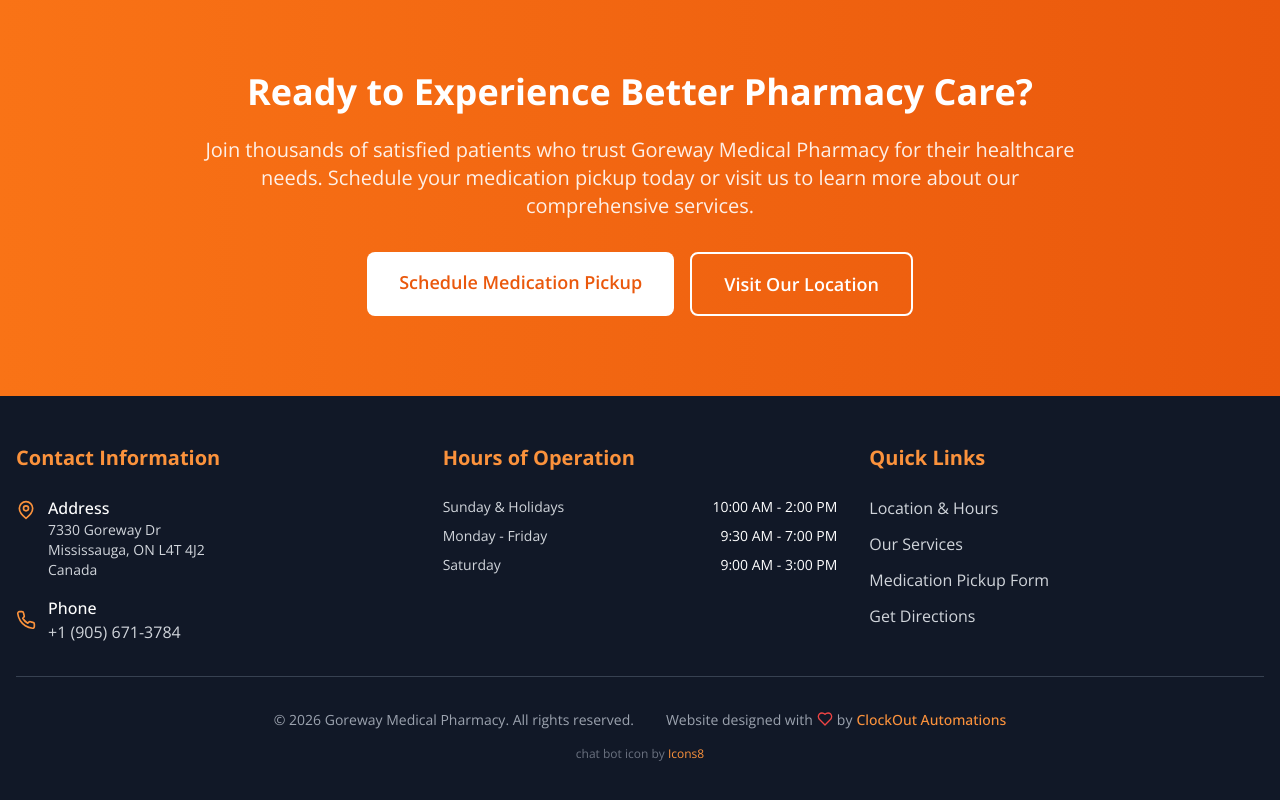
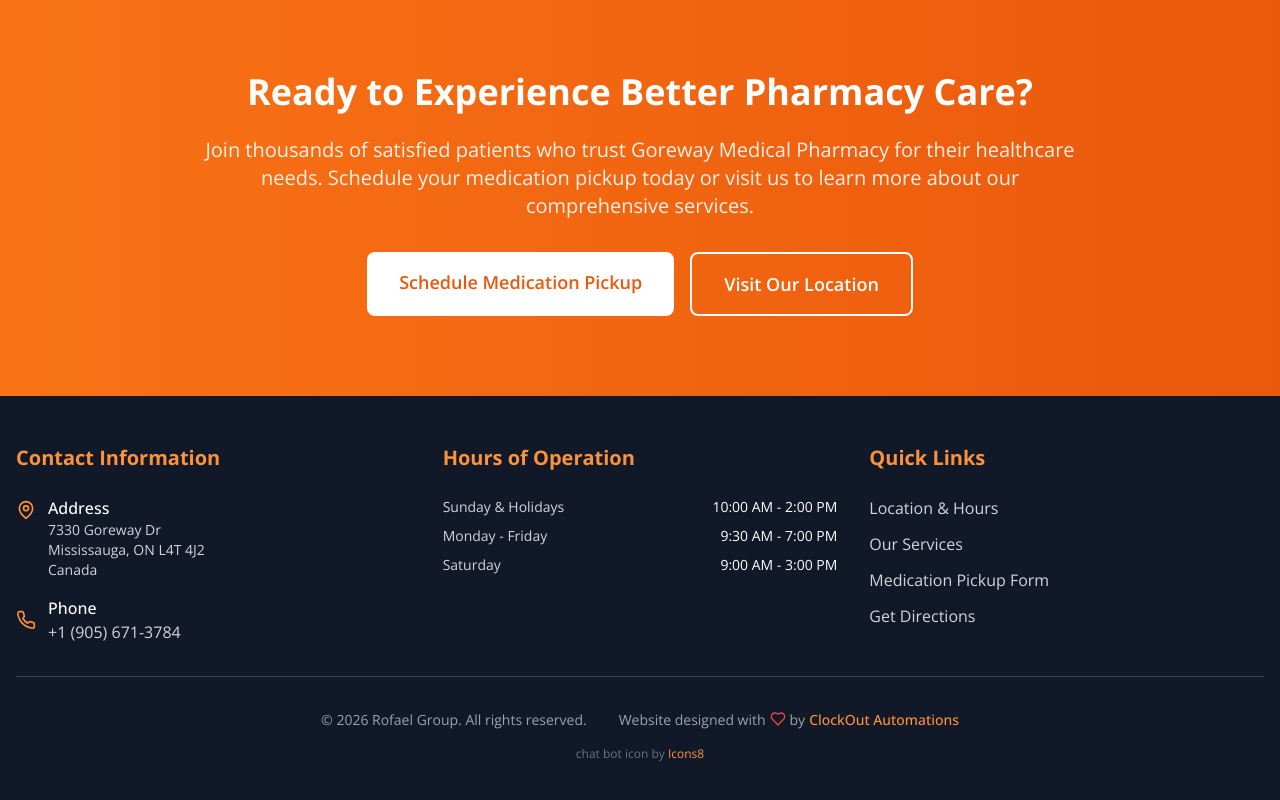
Before and after one commit to goatandsheep/rofael-pharmacy, a React (Vite) app: page / in a window 1280 px wide. Shown: the part 1729-2529 px from the top of the page. Built offline with nearby package versions, Linux system fonts and the light colour scheme.

Commit message:
added rofael group

```diff
--- a/src/components/Footer.tsx
+++ b/src/components/Footer.tsx
@@ -7,6 +7,7 @@
   const pharmacyPostal = isMaltonDomain ? 'L4V 1P1' : 'L4T 4J2';
   const pharmacyPhone = isMaltonDomain ? '+1 (905) 678-6870' : '+1 (905) 671-3784';
   const pharmacyPhoneCompact = isMaltonDomain ? '+19056786870' : '+19056713784';
+  const pharmacyMapLink = isMaltonDomain ? 'https://maps.app.goo.gl/LLk9hmoM38muKtzYA' : 'https://maps.app.goo.gl/Ru8ESUU62a1vQzrj6';
   const currentYear = new Date().getFullYear();
 
   const regularHoursMalton = [
@@ -81,7 +82,7 @@
               <a href="/pickup-form" className="block text-gray-300 hover:text-orange-400 transition-colors duration-200">
                 Medication Pickup Form
               </a>
-              <a href="https://maps.app.goo.gl/Ru8ESUU62a1vQzrj6" target="_blank" rel="noopener noreferrer" className="block text-gray-300 hover:text-orange-400 transition-colors duration-200">
+              <a href={pharmacyMapLink} target="_blank" rel="noopener noreferrer" className="block text-gray-300 hover:text-orange-400 transition-colors duration-200">
                 Get Directions
               </a>
             </div>
@@ -91,7 +92,7 @@
         {/* Bottom Bar */}
         <div className="border-t border-gray-700 mt-8 pt-8 text-center space-y-4">
           <div className="flex flex-col sm:flex-row justify-center items-center space-y-2 sm:space-y-0 sm:space-x-8 text-sm text-gray-400">
-            <p>&copy; {currentYear} Goreway Medical Pharmacy. All rights reserved.</p>
+            <p>&copy; {currentYear} Rofael Group. All rights reserved.</p>
             <p className="flex items-center space-x-1">
               <span>Website designed with</span>
               <Heart className="h-4 w-4 text-red-500" />
```
